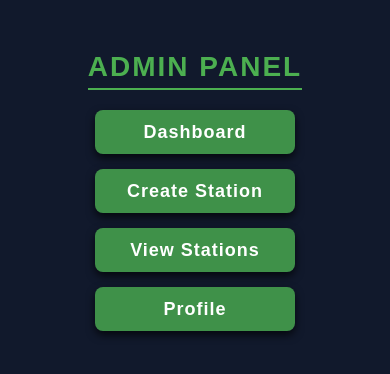
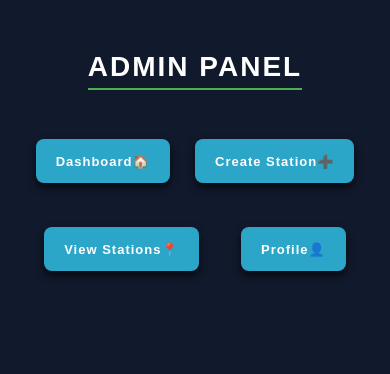
Before and after one commit to deepviber0/EV-Recharge-Bunk, a plain HTML site: page Client/Admin/Sidebar.html in a window 390 px wide. Drawn offline with Linux system fonts and the light colour scheme.

Commit message:
Update Sidebar.html

```diff
--- a/Client/Admin/Sidebar.html
+++ b/Client/Admin/Sidebar.html
@@ -2,6 +2,7 @@
 <html>
 <head>
   <style>
+    /* Default body styling */
     body{
       background:#11192c;
     }
@@ -47,26 +48,48 @@
     box-shadow: 0 0 15px #4caf50;
   }
 
+/* Mobile layout adjustments */
 @media (max-width: 500px) {
-      body{
-        background:#11192c;
+  body {
+    background: #11192c;
   }
+
+  /* Flex layout for the entire button container */
+  div {
+    display: flex;
+    flex-wrap: wrap; /* Wraps if the buttons don't fit */
+    justify-content: center; /* Centers the buttons horizontally */
+    gap: 10px; /* Adds spacing between buttons */
+  }
+
+  /* Adjust links for mobile style */
   a {
-        display: block;
-        color: #fff;
-        text-decoration: none;
-        margin-bottom: 15px;
-        padding: 12px 0;
-        background: rgba(76, 175, 80, 0.8);
+    display: flex;
+    justify-content: space-between; /* Pushes text left and icon right */
+    align-items: center;
+    width: auto; /* Allow the button to size dynamically */
+    padding: 12px 20px;
+    background: rgba(52, 202, 239, 0.8);
     border-radius: 8px;
     box-shadow: 0 4px 8px rgba(0, 0, 0, 0.7);
     transition: all 0.3s ease;
-        font-size: 18px;
+    font-size: 13px;
     font-weight: bold;
     letter-spacing: 1px;
+    margin-top: 19px;
   }
 
+  /* Mobile hover effect */
+  a:hover {
+    background: rgba(56, 142, 60, 0.9);
+    transform: translateY(-2px);
+  }
 
+  /* Mobile heading styling */
+  h2 {
+    color: #fff;
+    text-align: center;
+  }
 }
 
   </style>
@@ -75,11 +98,12 @@
 <body>
   <div>
     <h2>Admin Panel</h2>
-  <a href="home.html" target="main">Dashboard</a>
-  <a href="Station.html" target="main">Create Station</a>
-  <a href="manage.html" target="main">View Stations</a>
-  <a href="profile.html" target="main">Profile</a>
+    <a href="home.html" target="main"><span>Dashboard</span><span>🏠</span></a>
+    <a href="Station.html" target="main"><span>Create Station</span><span>➕</span></a>
+    <a href="manage.html" target="main"><span>View Stations</span><span>📍</span></a>
+    <a href="profile.html" target="main"><span>Profile</span><span>👤</span></a>
   </div>
+
 
 
 </body>
```
Lines whose indentation alone changed are shown as unchanged.
